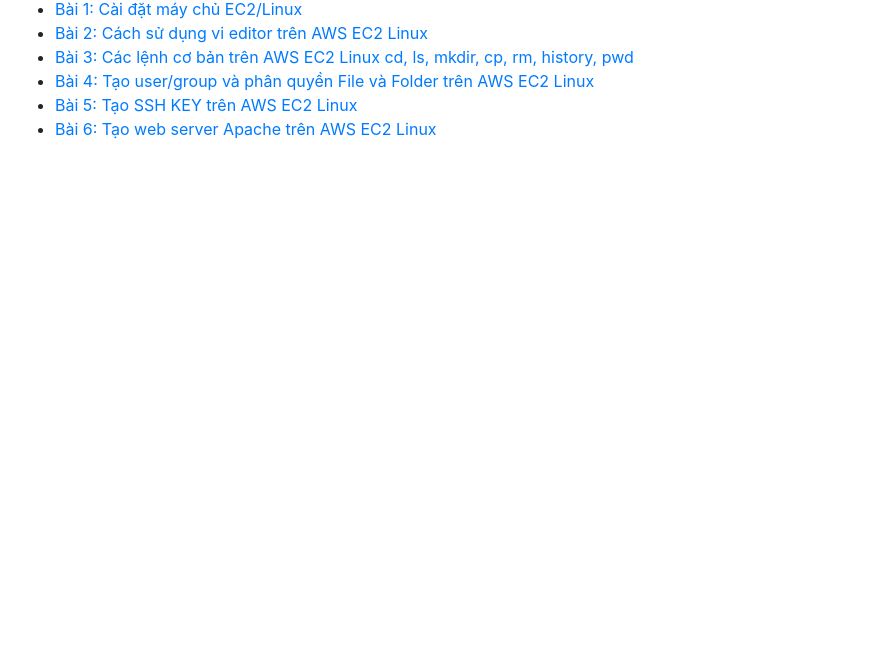
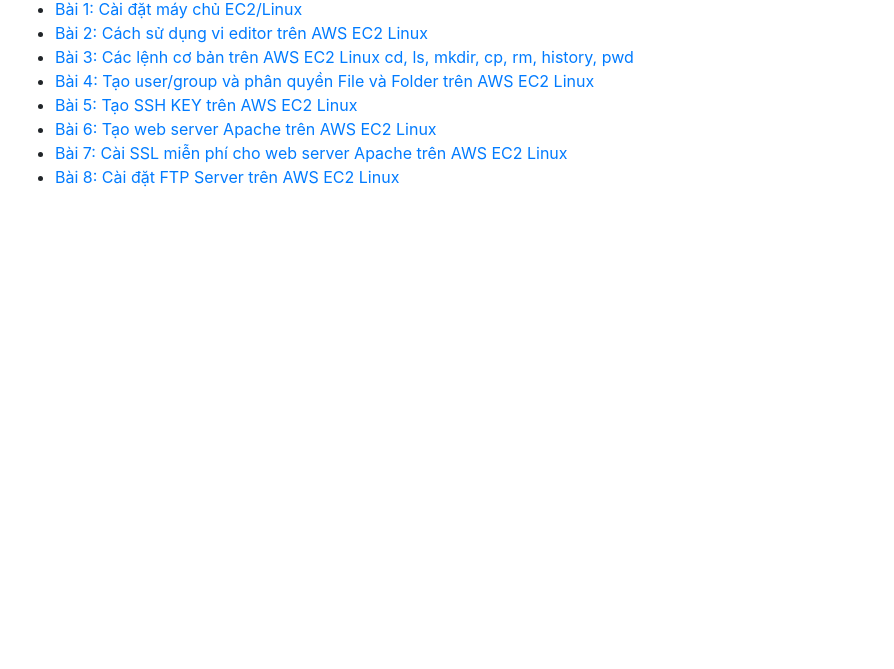
Before and after one commit to QuangTrung96/AWS-MASTER, a plain HTML site: page index.html in a window 1280 px wide. Shown: the part 131-800 px from the top of the page, without its empty margins (0-894 px from the left). Drawn offline with nearby package versions, Linux system fonts and the light colour scheme.

Commit message:
Bai 8: Cai dat FTP Server tren AWS EC2 Linux

```diff
--- a/index.html
+++ b/index.html
@@ -20,6 +20,8 @@
                 <li><a href="./index4.html" target="_blank">Bài 4: Tạo user/group và phân quyền File và Folder trên AWS EC2 Linux</a></li>
                 <li><a href="./index5.html" target="_blank">Bài 5: Tạo SSH KEY trên AWS EC2 Linux</a></li>
                 <li><a href="./index6.html" target="_blank">Bài 6: Tạo web server Apache trên AWS EC2 Linux</a></li>
+                <li><a href="./index7.html" target="_blank">Bài 7: Cài SSL miễn phí cho web server Apache trên AWS EC2 Linux</a></li>
+                <li><a href="./index8.html" target="_blank">Bài 8: Cài đặt FTP Server trên AWS EC2 Linux</a></li>
             </ul>
         </div>
     </div>
```
